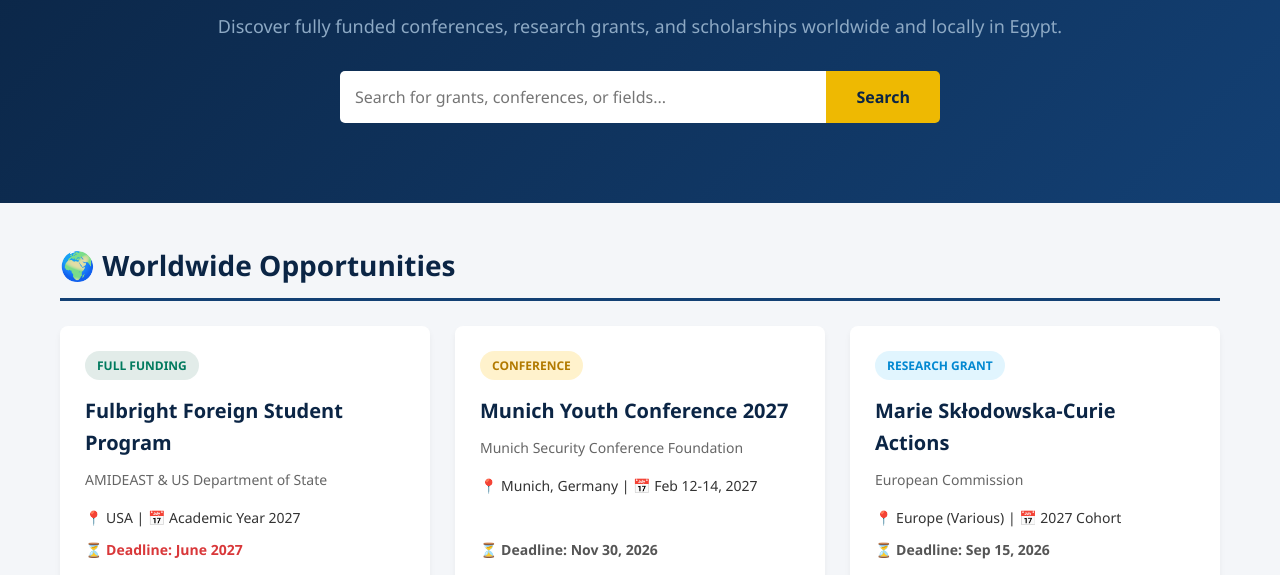
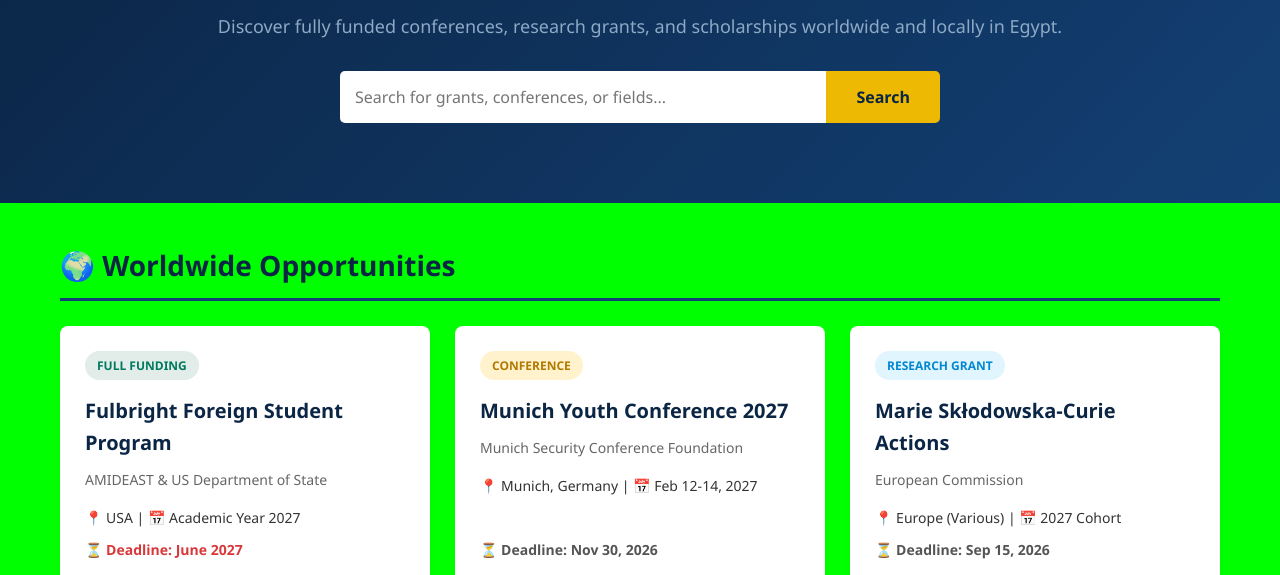
Before and after one commit to jooo-fz1/Academic-Horizon-OPPORTUNITIE, a plain HTML site: page index.html in a window 1280 px wide. Shown: the part 225-800 px from the top of the page. Drawn offline with Linux system fonts and the light colour scheme.

Commit message:
Update style.css

```diff
--- a/style.css
+++ b/style.css
@@ -7,7 +7,7 @@
 }
 
 body {
-    background-color: #f4f6f9;
+    background-color: #00FF00;
     color: #333;
     line-height: 1.6;
 }
```
